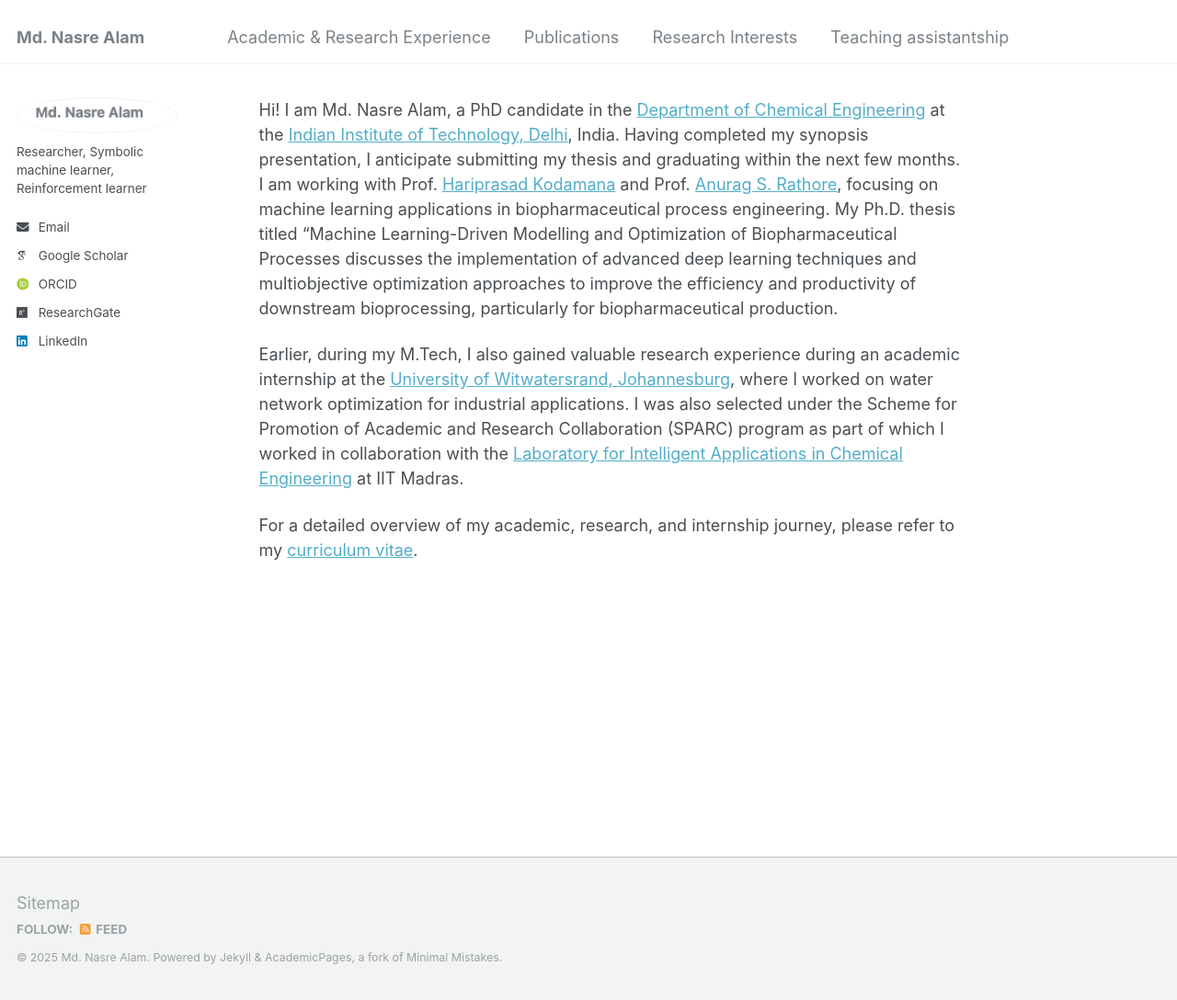
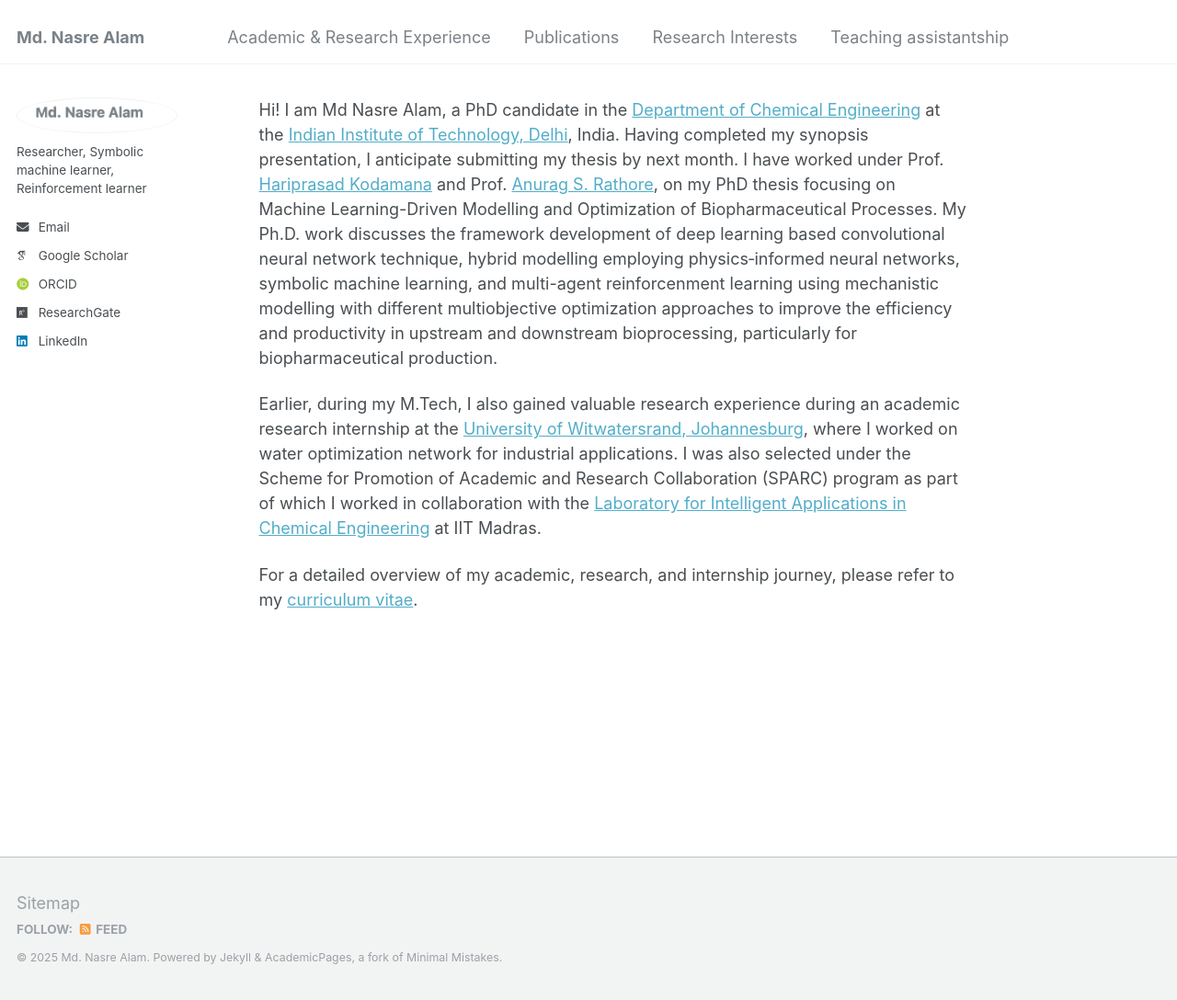
Before and after one commit to mdnasreiit/mdnasreiit.github.io, a Jekyll site: the page built from _pages/about.md, in a window 1280 px wide and 1088 px high. Shown: the whole window at 92% size. Built offline with Jekyll 4.4.1, drawn with Linux system fonts in a browser that asks for light colours; some web fonts are replaced.

Commit message:
Update about.md

```diff
--- a/_pages/about.md
+++ b/_pages/about.md
@@ -7,8 +7,8 @@ redirect_from:
   - /about.html
 ---
 
-Hi! I am Md. Nasre Alam, a PhD candidate in the [Department of Chemical Engineering](https://chemical.iitd.ac.in/) at the [Indian Institute of Technology, Delhi](https://home.iitd.ac.in/), India. Having completed my synopsis presentation, I anticipate submitting my thesis and graduating within the next few months. I am working with Prof. [Hariprasad Kodamana](https://web.iitd.ac.in/~kodamana/index.html) and Prof. [Anurag S. Rathore](https://www.biotechcmz.com/), focusing on machine learning applications in biopharmaceutical process engineering. My Ph.D. thesis titled “Machine Learning-Driven Modelling and Optimization of Biopharmaceutical Processes discusses the implementation of advanced deep learning techniques and multiobjective optimization approaches to improve the efficiency and productivity of downstream bioprocessing, particularly for biopharmaceutical production.
+Hi! I am Md Nasre Alam, a PhD candidate in the [Department of Chemical Engineering](https://chemical.iitd.ac.in/) at the [Indian Institute of Technology, Delhi](https://home.iitd.ac.in/), India. Having completed my synopsis presentation, I anticipate submitting my thesis by next month. I have worked under Prof. [Hariprasad Kodamana](https://web.iitd.ac.in/~kodamana/index.html) and Prof. [Anurag S. Rathore](https://www.biotechcmz.com/), on my PhD thesis focusing on Machine Learning-Driven Modelling and Optimization of Biopharmaceutical Processes. My Ph.D. work discusses the framework development of deep learning based convolutional neural network technique, hybrid modelling employing physics‐informed neural networks, symbolic machine learning, and multi-agent reinforcenment learning using mechanistic modelling with different multiobjective optimization approaches to improve the efficiency and productivity in upstream and downstream bioprocessing, particularly for biopharmaceutical production.
 
-Earlier, during my M.Tech, I also gained valuable research experience during an academic internship at the [University of Witwatersrand, Johannesburg](https://www.wits.ac.za/), where I worked on water network optimization for industrial applications. I was also selected under the Scheme for Promotion of Academic and Research Collaboration (SPARC) program as part of which I worked in collaboration with the [Laboratory for Intelligent Applications in Chemical Engineering](https://home.iitm.ac.in/raj/) at IIT Madras.
+Earlier, during my M.Tech, I also gained valuable research experience during an academic research internship at the [University of Witwatersrand, Johannesburg](https://www.wits.ac.za/), where I worked on water optimization network for industrial applications. I was also selected under the Scheme for Promotion of Academic and Research Collaboration (SPARC) program as part of which I worked in collaboration with the [Laboratory for Intelligent Applications in Chemical Engineering](https://home.iitm.ac.in/raj/) at IIT Madras.
 
 For a detailed overview of my academic, research, and internship journey, please refer to my [curriculum vitae](https://drive.google.com/file/d/1838e1F1vr8HRvpDiKh3hficAJyRUmKqi/view?usp=drive_link).
```
